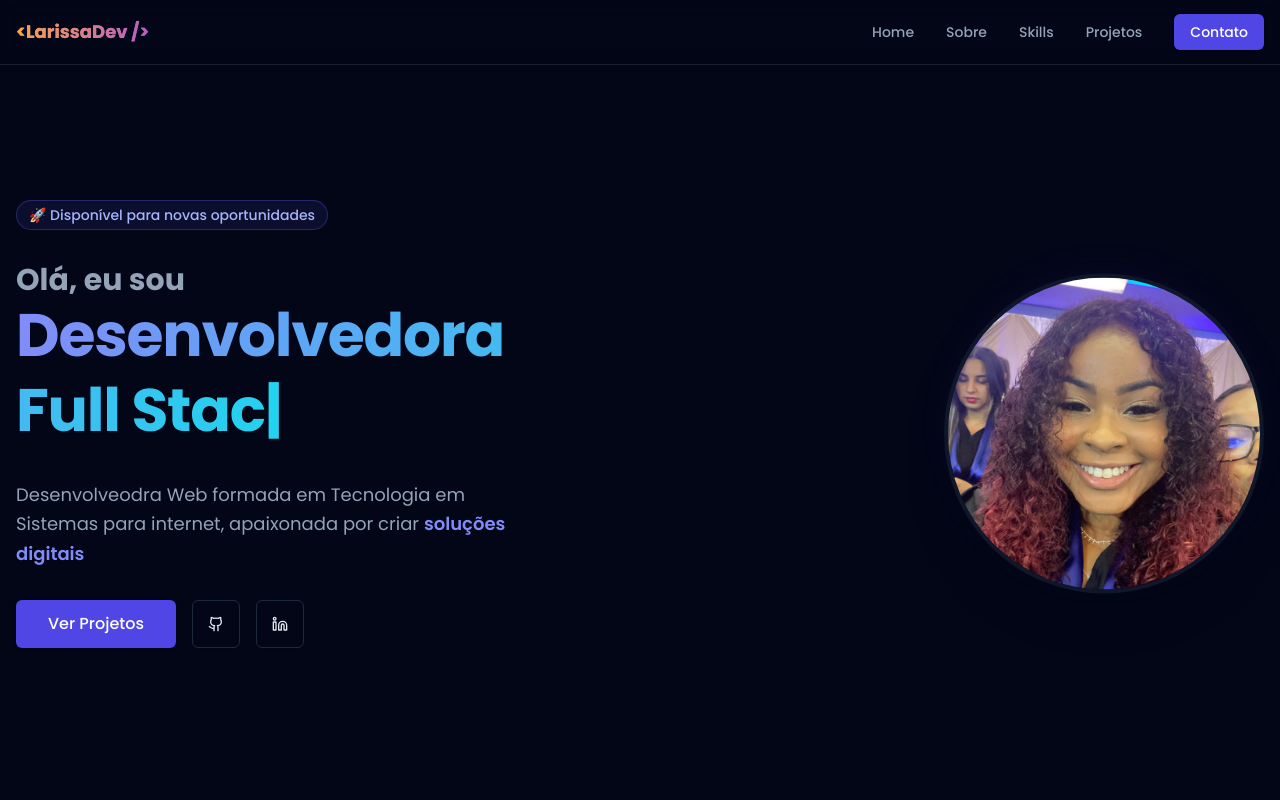
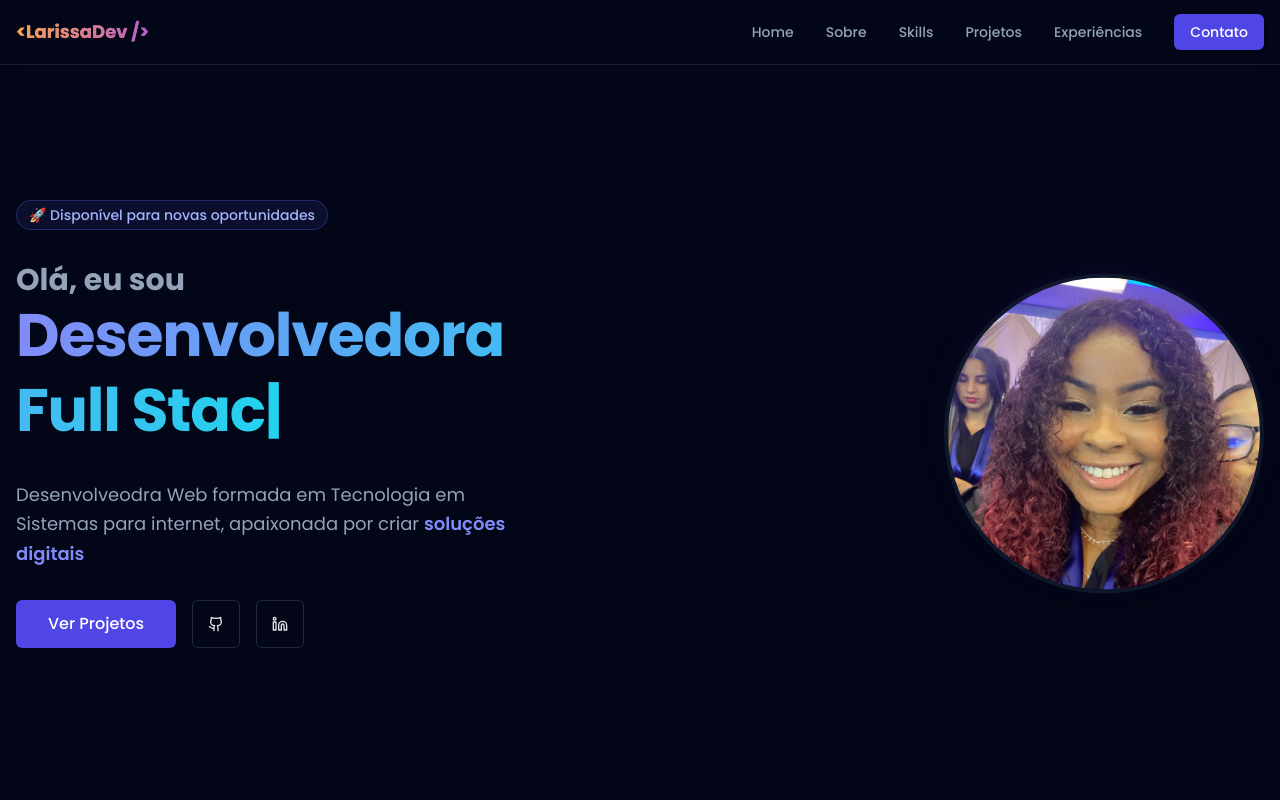
Before and after one commit to larifsantos685/larissafportfolio, a React (Vite) app: page / in a window 1280 px wide. Shown: the top 800 px of the page. Built offline with nearby package versions, Linux system fonts and the light colour scheme.

Commit message:
adiciona experiencia a navbar

```diff
--- a/src/components/sections/Navbar.tsx
+++ b/src/components/sections/Navbar.tsx
@@ -7,6 +7,7 @@ export function Navbar() {
         { name: "Sobre", href: "#about" },
         { name: "Skills", href: "#skills" },
         { name: "Projetos", href: "#projects" },
+        { name: "Experiências", href: "#experiences" },
     ]
 
     return (
```
